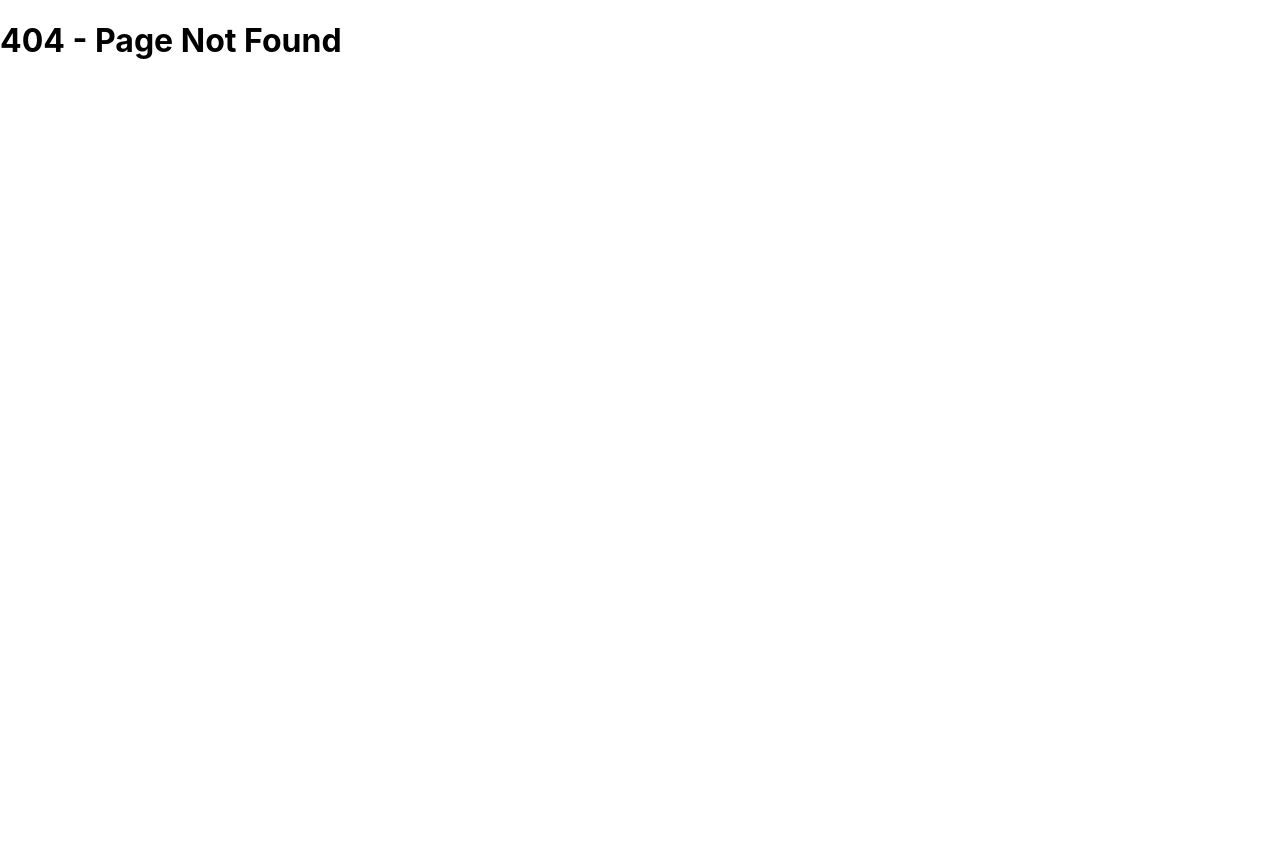
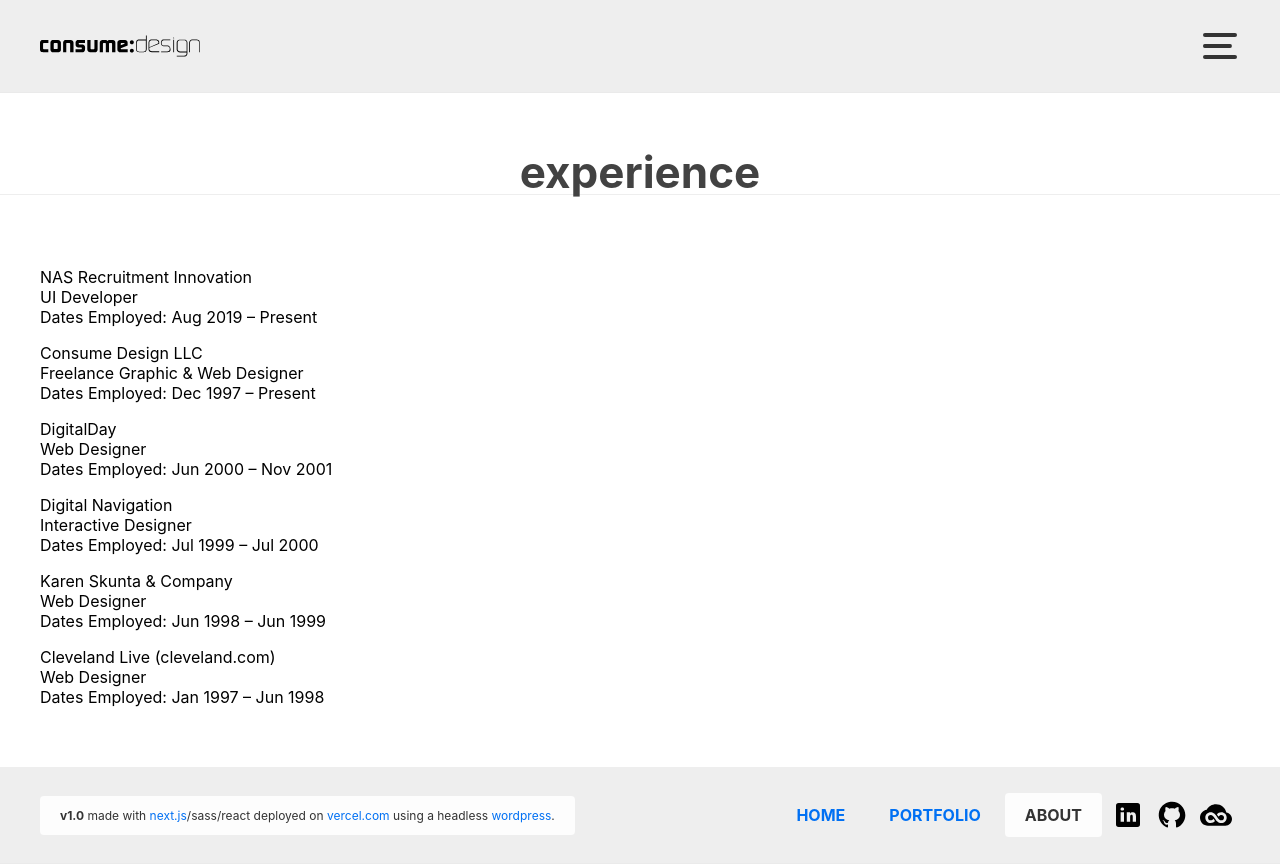
Before and after one commit to theckeler/consume, a Next.js app: page /experience in a window 1280 px wide. Before the commit this address had no page. Before the commit the page ends 800 px from the top, so only its background shows below. Built offline with nearby package versions, Linux system fonts and the light colour scheme.

Commit message:
fixing titles

```diff
--- a/pages/404.js
+++ b/pages/404.js
@@ -1,4 +1,39 @@
-// pages/404.js
-export default function Custom404() {
-    return <h1>404 - Page Not Found</h1>
+import { useRouter } from 'next/router';
+import Header from '../components/header'
+import Footer from '../components/footer'
+import styles from '../styles/About.module.css'
+import Meta from '../components/meta'
+
+export async function getStaticProps() {
+    const currentPage = "404 - Page Not Found"
+
+    return {
+        props: {
+            currentPage,
+        },
+    }
 }
+
+function About(props) {
+    const router = useRouter();
+    return (
+        <>
+            <Meta title="404 - Page Not Found" />
+
+            <Header currentPage="about" />
+
+            <section className="section">
+                <h1 className="title">404 - Page Not Found</h1>
+            </section>
+
+            <section className={'wrapper ' + styles.content}>
+                <p>Sorry no dice.</p>
+
+            </section>
+
+            <Footer currentPage="about"></Footer>
+        </>
+    )
+}
+
+export default About
--- /dev/null
+++ b/pages/experience.js
@@ -0,0 +1,74 @@
+import { useRouter } from 'next/router';
+import Header from '../components/header'
+import Footer from '../components/footer'
+import styles from '../styles/About.module.css'
+import Meta from '../components/meta'
+
+export async function getStaticProps() {
+    const currentPage = "experience"
+
+    return {
+        props: {
+            currentPage,
+        },
+    }
+}
+
+function About(props) {
+    const router = useRouter();
+    return (
+        <>
+            <Meta title="Experience" />
+
+            <Header currentPage="experience" />
+
+            <section className="section">
+                <h1 className="title">Experience</h1>
+            </section>
+
+            <section className={'wrapper ' + styles.content}>
+
+                <ul>
+                    <li>NAS Recruitment Innovation</li>
+                    <li>UI Developer</li>
+                    <li>Dates Employed: Aug 2019 – Present</li>
+                </ul>
+
+                <ul>
+                    <li>Consume Design LLC</li>
+                    <li>Freelance Graphic & Web Designer</li>
+                    <li>Dates Employed: Dec 1997 – Present</li>
+                </ul>
+
+                <ul>
+                    <li>DigitalDay</li>
+                    <li>Web Designer</li>
+                    <li>Dates Employed: Jun 2000 – Nov 2001</li>
+                </ul>
+
+                <ul>
+                    <li>Digital Navigation</li>
+                    <li>Interactive Designer</li>
+                    <li>Dates Employed: Jul 1999 – Jul 2000</li>
+                </ul>
+
+                <ul>
+                    <li>Karen Skunta & Company</li>
+                    <li>Web Designer</li>
+                    <li>Dates Employed: Jun 1998 – Jun 1999</li>
+                </ul>
+
+                <ul>
+                    <li>Cleveland Live (cleveland.com)</li>
+                    <li>Web Designer</li>
+                    <li>Dates Employed: Jan 1997 – Jun 1998</li>
+                </ul>
+
+            </section>
+
+            <Footer currentPage="about"></Footer>
+        </>
+    )
+}
+
+export default About
--- a/pages/portfolio.js
+++ b/pages/portfolio.js
@@ -97,12 +97,13 @@ class Portfolio extends Component {
                                     const postID = post.id
 
                                     if ('wp:featuredmedia' in post._embedded) {
+                                        console.log(post)
                                         return (
                                             <li className={portfolioStyles.card} id={post.id} key={post.id} ref={ref[post.id]}>
 
                                                 <a className={portfolioStyles.anchor} name={post.slug} id={post.slug}></a>
                                                 <a onClick={this.handleClick} href={post._embedded['wp:featuredmedia']['0'].source_url} data-caption={post.title.rendered}>
-                                                    <strong>{post.title.rendered}</strong>
+                                                    <strong dangerouslySetInnerHTML={{ __html: post.title.rendered }} />
                                                     <img src={post._embedded['wp:featuredmedia']['0'].source_url} alt="{post.title.rendered}"></img>
                                                 </a>
                                             </li>
```
Also changed, not shown: pages/500.js (+38 -3 lines).
